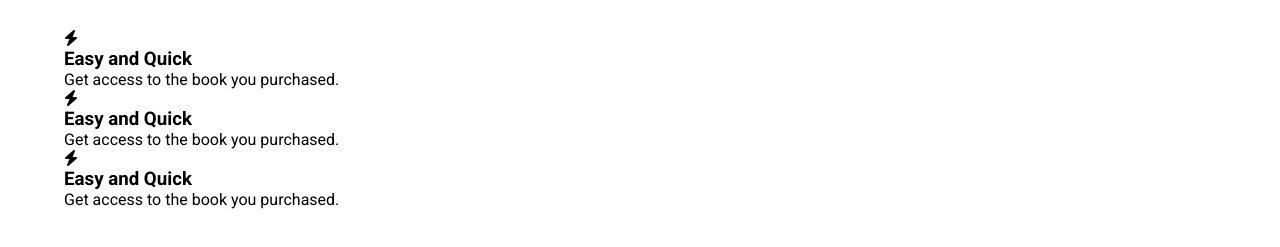
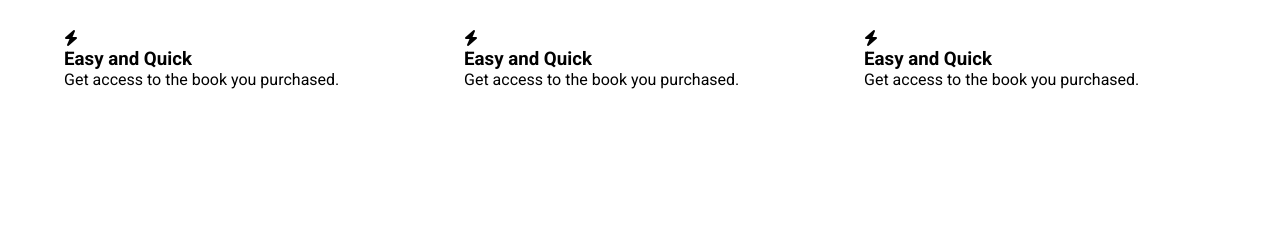
Before and after one commit to mbandeira2018/e-commerse, a plain HTML site: page index.html in a window 1280 px wide. Shown: the part 897-1144 px from the top of the page. After the commit the page ends 1042 px from the top, so only its background shows below. Drawn offline with Linux system fonts and the light colour scheme.

Commit message:
highlightwrapper

```diff
--- a/index.html
+++ b/index.html
@@ -45,7 +45,6 @@
                         <div class="highlight">
                             <div class="highlight__img">
                                 <i class="fas fa-bolt"></i>
-                                </div>
                                 <h3 class="highlight__subtitle">
                                     Easy and Quick
                                 </h3>
@@ -54,11 +53,9 @@
                                 </p>
                             </div>
                         </div>
-                        <div class="highlight__wrapper">
                             <div class="highlight">
                                 <div class="highlight__img">
                                     <i class="fas fa-bolt"></i>
-                                    </div>
                                     <h3 class="highlight__subtitle">
                                         Easy and Quick
                                     </h3>
@@ -67,11 +64,9 @@
                                     </p>
                                 </div>
                             </div>
-                            <div class="highlight__wrapper">
                                 <div class="highlight">
                                     <div class="highlight__img">
                                         <i class="fas fa-bolt"></i>
-                                        </div>
                                         <h3 class="highlight__subtitle">
                                             Easy and Quick
                                         </h3>
@@ -80,7 +75,7 @@
                                         </p>
                                     </div>
                                 </div>
-                    </div>
+                        </div>
             </div>
         </section>
 
--- a/style.css
+++ b/style.css
@@ -146,6 +146,6 @@ HIGHLIGHTS
 .highlight {
     padding: 0 24px;
     width: calc(100% / 3);
-
+    display: flex;
 
 }
```
